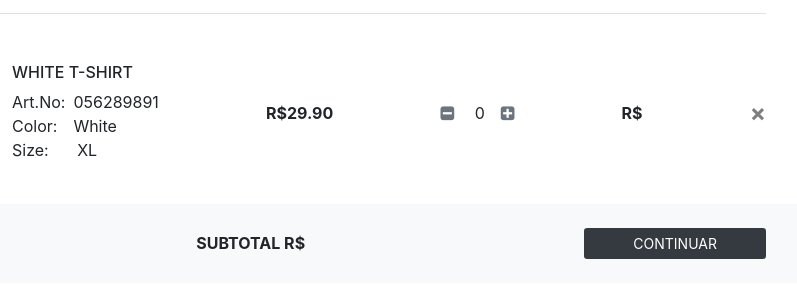
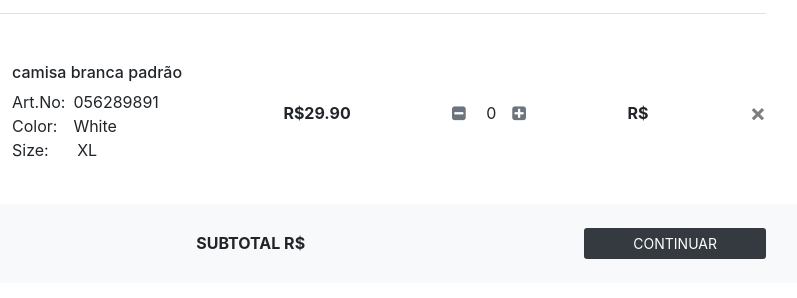
Before and after one commit to soares-vinicius/cart, a plain HTML site: page index.html in a window 1280 px wide. Shown: the part 386-684 px from the top of the page, 334-1131 px from the left. Drawn offline with nearby package versions, Linux system fonts and the light colour scheme.

Commit message:
alteração de nome

```diff
--- a/index.html
+++ b/index.html
@@ -73,7 +73,7 @@
                                 width="150" height="150" alt="" id="image"></div>
                         <div class="d-flex flex-column pl-md-3 pl-1">
                             <div>
-                                <h6>WHITE T-SHIRT</h6>
+                                <h6>camisa branca padrão</h6>
                             </div>
                             <div>Art.No:<span class="pl-2">056289891</span></div>
                             <div>Color:<span class="pl-3">White</span></div>
```
